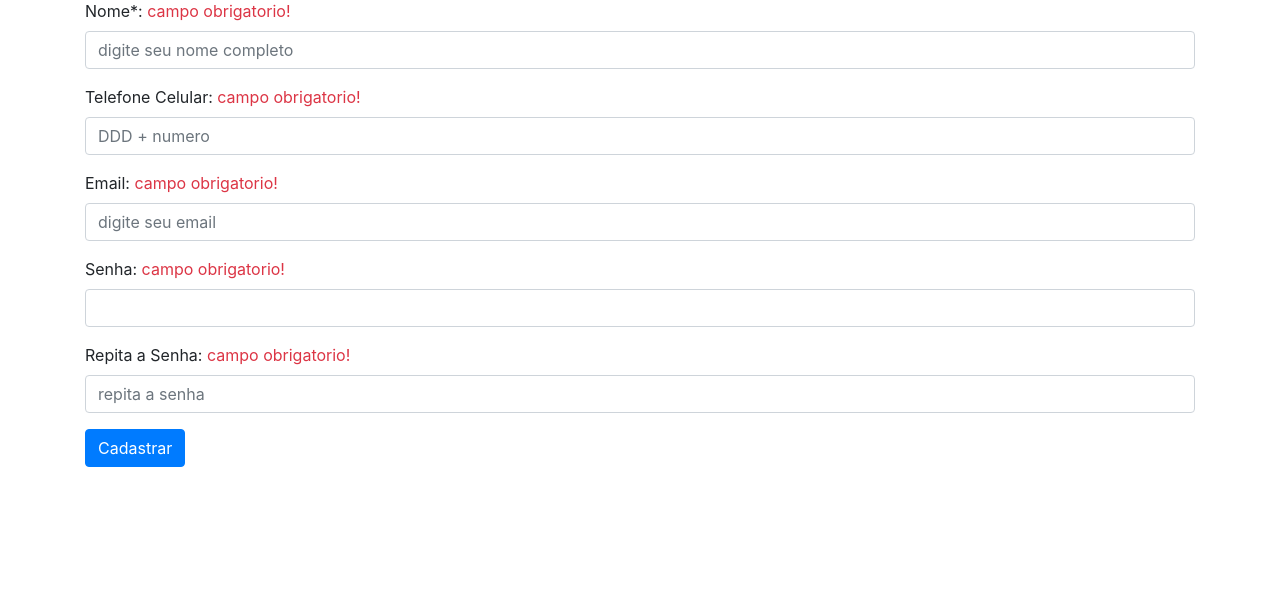
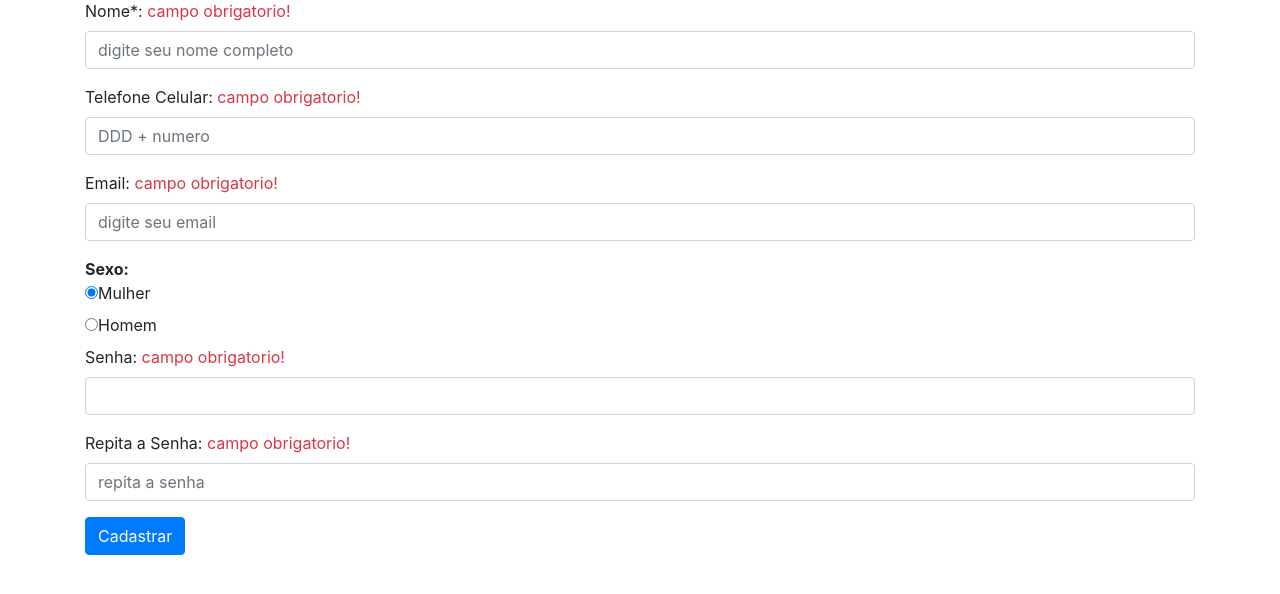
Before and after one commit to marcelhoyama/classificadoscabreuva, a PHP site: page /classificadoscabreuva/login/cadastrar in a window 1280 px wide. Shown: the part 95-689 px from the top of the page. Run offline with PHP 8.4, Linux system fonts and the light colour scheme.

Commit message:
tentando mudando layout login e cadastro, mas no tamplate o link não funciona (notfound)

```diff
--- a/controllers/homeController.php
+++ b/controllers/homeController.php
@@ -4,7 +4,7 @@ class homeController extends controller{
 
     public function __construct() {
         parent::__construct();
-//    $u = new usuarios();
+    $u = new usuarios();
 //    $u->verificarLogin();
         }
 
--- a/views/login_cadastrar.php
+++ b/views/login_cadastrar.php
@@ -26,6 +26,14 @@
         <div class="form-group">
             <label for="email">Email:</label> <label class="text-danger"> campo obrigatorio!</label>
             <input name="email" type="email" class="form-control" id="email" placeholder="digite seu email">
+        </div>
+        <div class="radio">
+            <strong>Sexo:</strong>
+            <br>
+            <label><input type="radio" name="sexo" value="0" checked="checked">Mulher</label>
+            <br>
+             <label><input type="radio" name="sexo" value="1"/>Homem</label>
+
         </div>
 
       <div class="form-group">
--- a/views/menuprincipal.php
+++ b/views/menuprincipal.php
@@ -72,7 +72,7 @@
 
     </div>-->
     <hr class="divider">
-    <div class="row">
+<!--    <div class="row">
 
         <ul class="list-group">
             <li class="list-group-item">
@@ -99,5 +99,5 @@
             <label>Total Bloqueado: </label><span class="badge"> <?php // echo $totalstatusbloqueado['total'];?></span>
         </div>
         </ul>
-    </div>
+    </div>-->
 </div>
--- a/views/template.php
+++ b/views/template.php
@@ -24,8 +24,8 @@
 
 
             <li class="nav-item">  <a href="<?php BASE_URL;?>contato" class="nav-link">Contato</a></li>
-            <li class="nav-item">  <a href="<?php BASE_URL; ?>login/entrar" class="nav-link">Entrar</a></li>
-            <li class="nav-item">  <a href="<?php BASE_URL; ?>login/cadastrar" class="nav-link">Cadastrar-se</a></li>
+            <li class="nav-item">  <a href="login/entrar" class="nav-link">Entrar</a></li>
+            <li class="nav-item">  <a href="login/cadastrar" class="nav-link">Cadastrar-se</a></li>
 
         </ul>
     </div>
```
